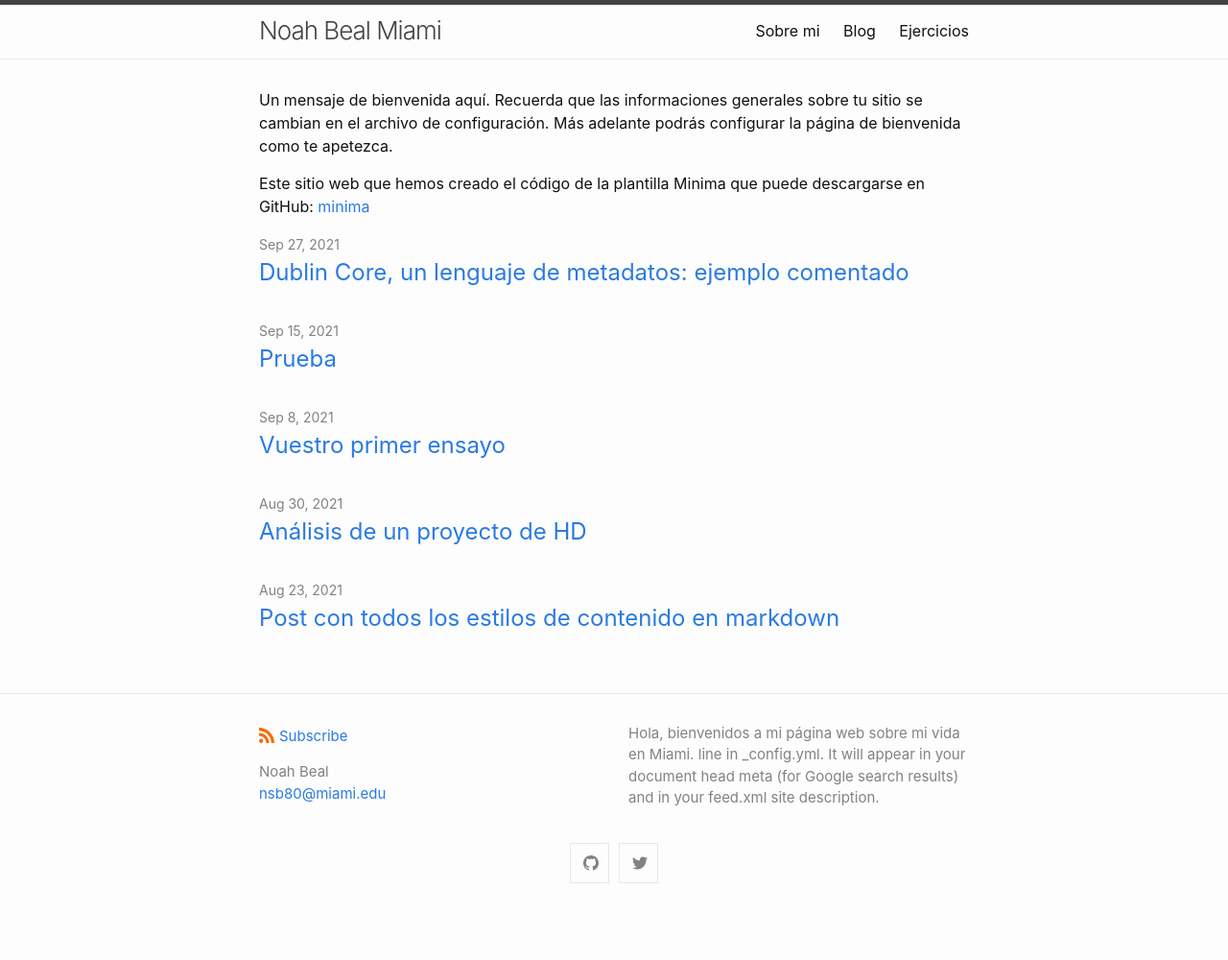
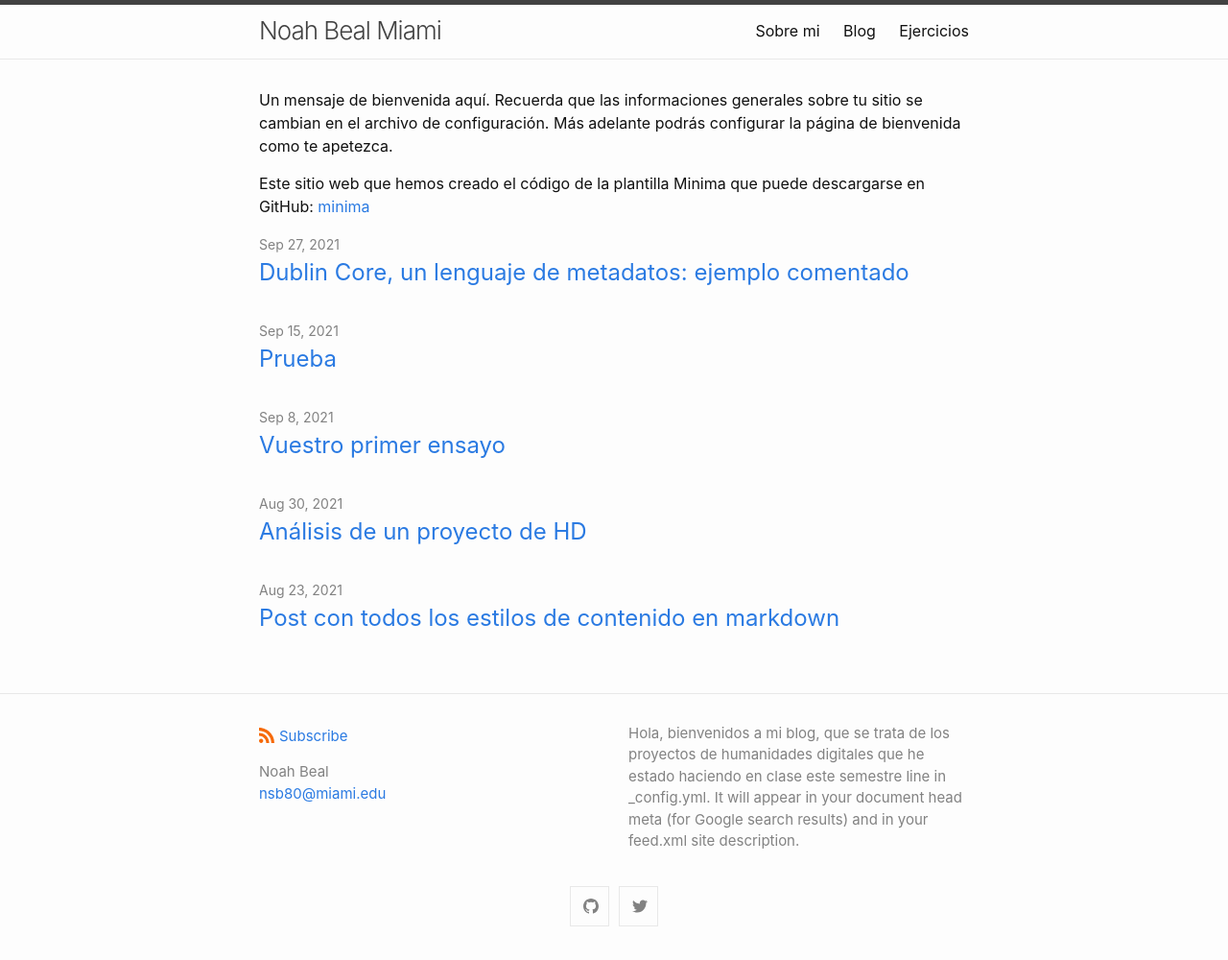
Before and after one commit to NoahBeal/NoahBeal.github.io, a Jekyll site: the page built from index.md, in a window 1280 px wide. Shown: the whole page at 96% size. Built offline with Jekyll 4.4.1, drawn with Linux system fonts in a browser that asks for light colours; before the commit the page ends 955 px from its top, so only the background shows below that.

Commit message:
Update _config.yml

```diff
--- a/_config.yml
+++ b/_config.yml
@@ -3,7 +3,7 @@ author:
   name: Noah Beal
   email: nsb80@miami.edu
 description: > # this means to ignore newlines until "show_excerpts:"
-  Hola, bienvenidos a mi página web sobre mi vida en Miami.
+  Hola, bienvenidos a mi blog, que se trata de los proyectos de humanidades digitales que he estado haciendo en clase este semestre
   line in _config.yml. It will appear in your document head meta (for
   Google search results) and in your feed.xml site description.
 
```
